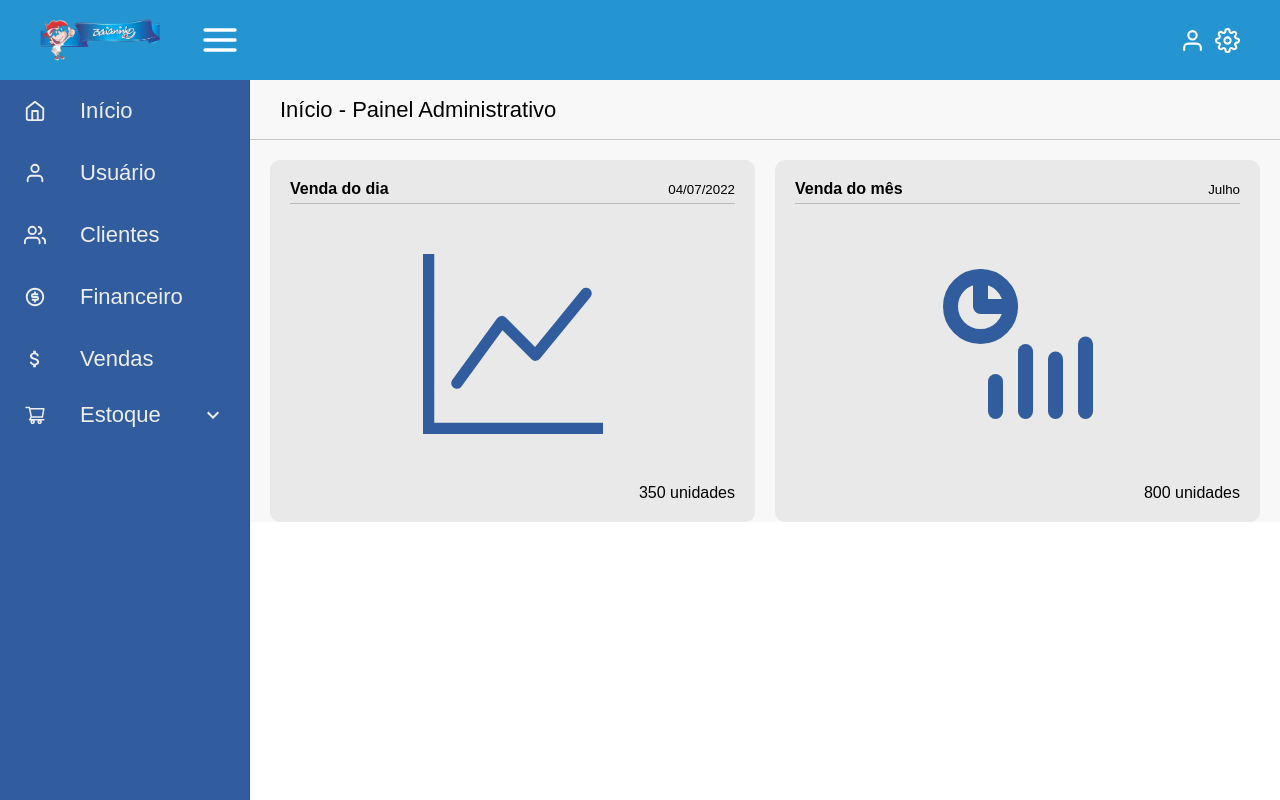
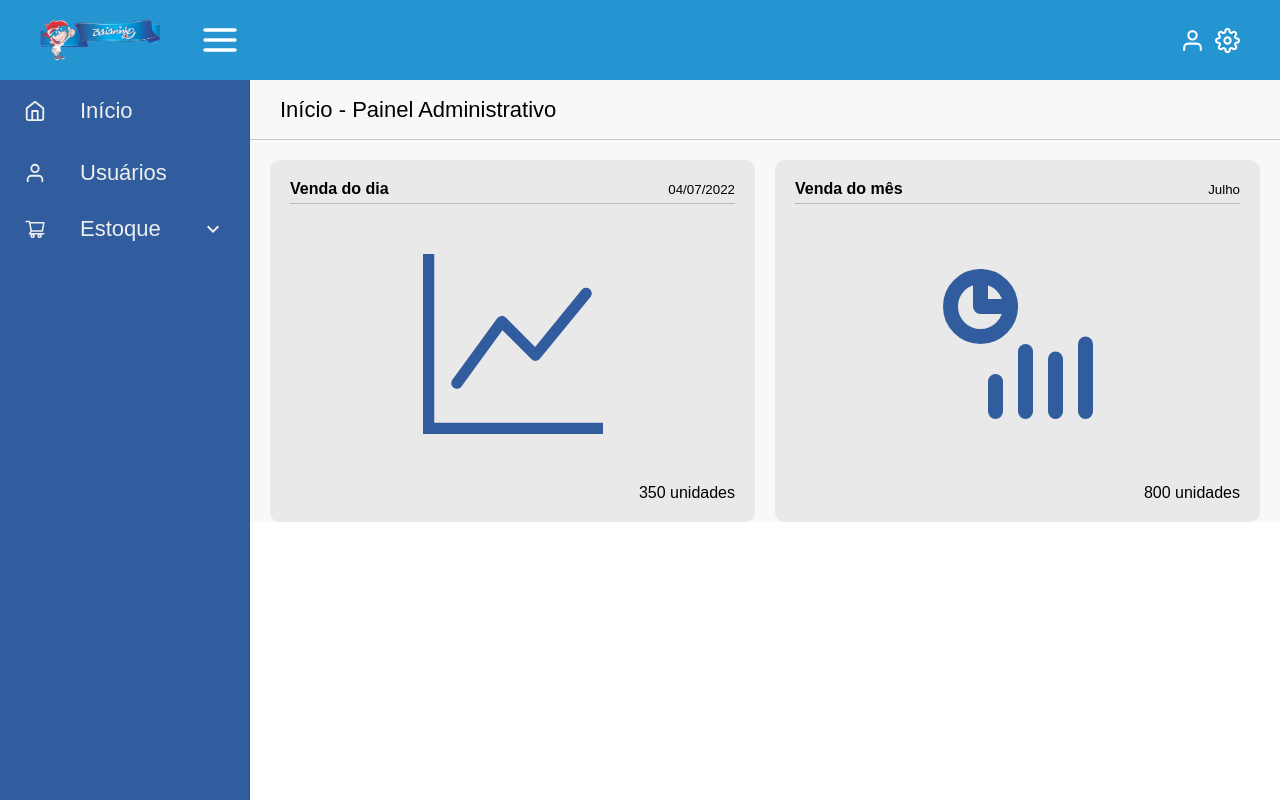
Before and after one commit to baianinho-pds/baianinho-client, a React (Vite) app: page / in a window 1280 px wide. Built offline with nearby package versions, Linux system fonts and the light colour scheme; a web font is replaced by a local one.

Commit message:
feat: exibir apenas itens relacionados aos módulos disponíveis

```diff
--- a/src/components/SidebarMaterialUi/index.tsx
+++ b/src/components/SidebarMaterialUi/index.tsx
@@ -19,24 +19,24 @@ const SidebarMaterialUi = () => {
     },
     {
       iconPage: <FiUser />,
-      titlePage: "Usuário",
+      titlePage: "Usuários",
       linkPage: "users",
     },
-    {
-      iconPage: <FiUsers />,
-      titlePage: "Clientes",
-      linkPage: "",
-    },
-    {
-      iconPage: <RiMoneyDollarCircleLine />,
-      titlePage: "Financeiro",
-      linkPage: "",
-    },
-    {
-      iconPage: <MdAttachMoney />,
-      titlePage: "Vendas",
-      linkPage: "",
-    },
+    // {
+    //   iconPage: <FiUsers />,
+    //   titlePage: "Clientes",
+    //   linkPage: "",
+    // },
+    // {
+    //   iconPage: <RiMoneyDollarCircleLine />,
+    //   titlePage: "Financeiro",
+    //   linkPage: "",
+    // },
+    // {
+    //   iconPage: <MdAttachMoney />,
+    //   titlePage: "Vendas",
+    //   linkPage: "",
+    // },
     {
       iconPage: <AiOutlineShoppingCart />,
       titlePage: "Estoque",
```
